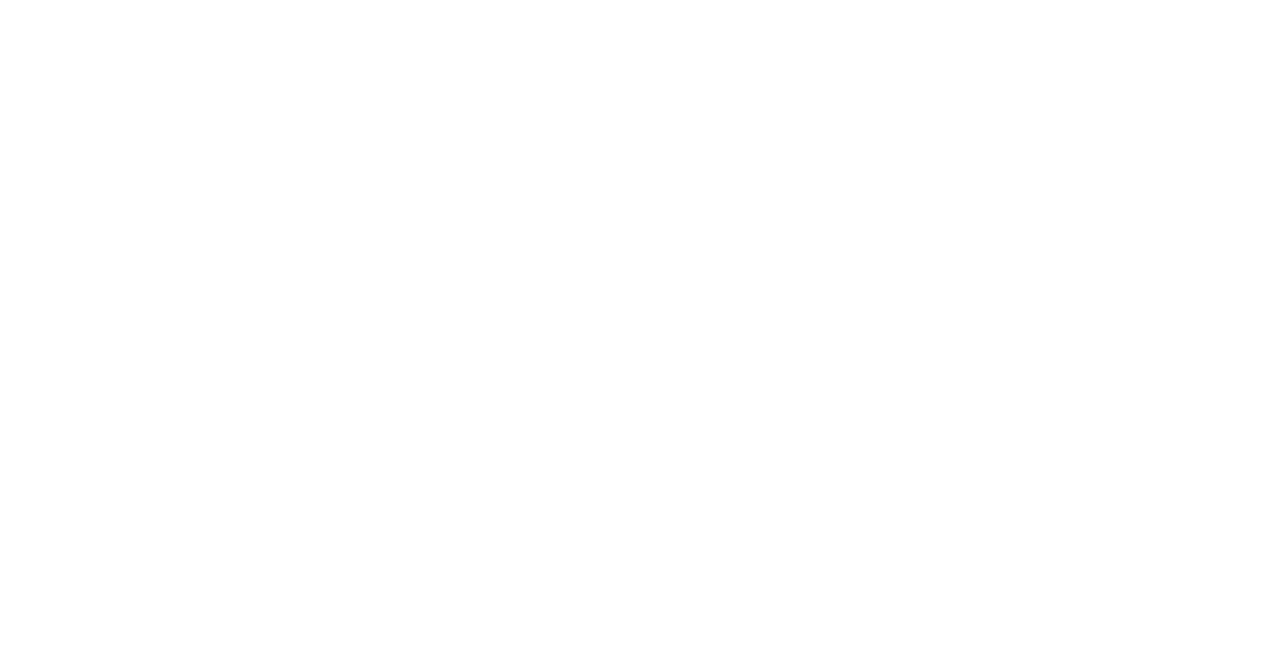
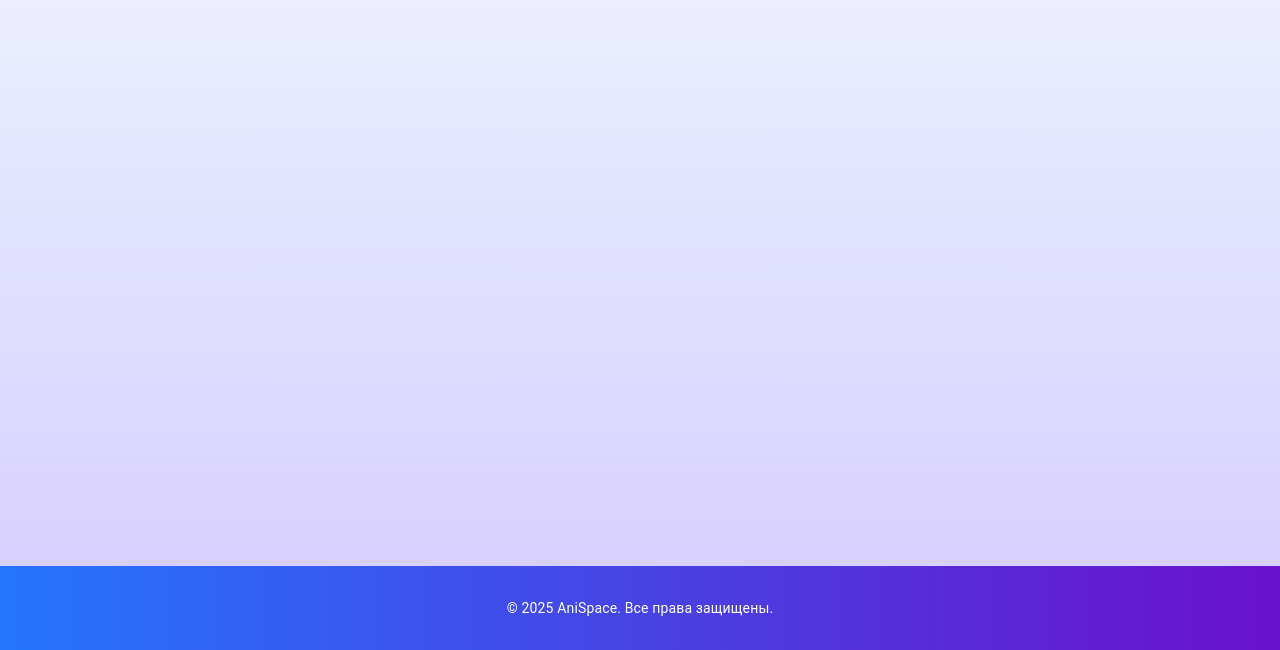
Before and after one commit to Sev4ik74k/ani-space, a React (Vite) app in the folder client/: page / in a window 1280 px wide. Shown: the part 324-974 px from the top of the page. Before the commit the page ends 800 px from the top, so only its background shows below. Built offline with nearby package versions, Linux system fonts and the light colour scheme.

Commit message:
added a footer

```diff
--- a/client/src/App.jsx
+++ b/client/src/App.jsx
@@ -3,6 +3,7 @@
 import Header from "./components/Header";
 import Home from "./pages/Home";
 import Catalog from "./pages/Catalog";
+import Footer from "./components/Footer";
 
 function App() {
     return (
@@ -13,6 +14,7 @@
                 <Route path="/community" element={<Reviews />} />
                 <Route path="/catalog" element={<Catalog />} />
             </Routes>
+            <Footer />
         </Router>
     );
 }
--- /dev/null
+++ b/client/src/components/Footer.jsx
@@ -0,0 +1,23 @@
+import { Box, Typography, Container } from '@mui/material';
+
+const Footer = () => {
+    return (
+        <Box
+            sx={{
+                background: 'linear-gradient(90deg, #2575FC 0%, #6A11CB 100%)',
+                color: 'white',
+                py: 4,
+            }}
+        >
+            <Container>
+                <Box textAlign="center">
+                    <Typography variant="body2">
+                        © {new Date().getFullYear()} AniSpace. Все права защищены.
+                    </Typography>
+                </Box>
+            </Container>
+        </Box>
+    );
+};
+
+export default Footer;
--- a/client/src/index.css
+++ b/client/src/index.css
@@ -8,6 +8,9 @@
 
 body {
   font-family: "Open Sans", sans-serif;
+  background: linear-gradient(180deg, #ffffff, #e3e6ff, #d6ccff);
+  min-height: 100vh;
+
 }
 
 a {
--- a/client/src/pages/Home.jsx
+++ b/client/src/pages/Home.jsx
@@ -2,7 +2,7 @@
 
 const Home = () => {
     return (
-        <div>
+        <div style={{height:'100vh',}}>
             <Container>
                 <Typography>
                     Home
```
